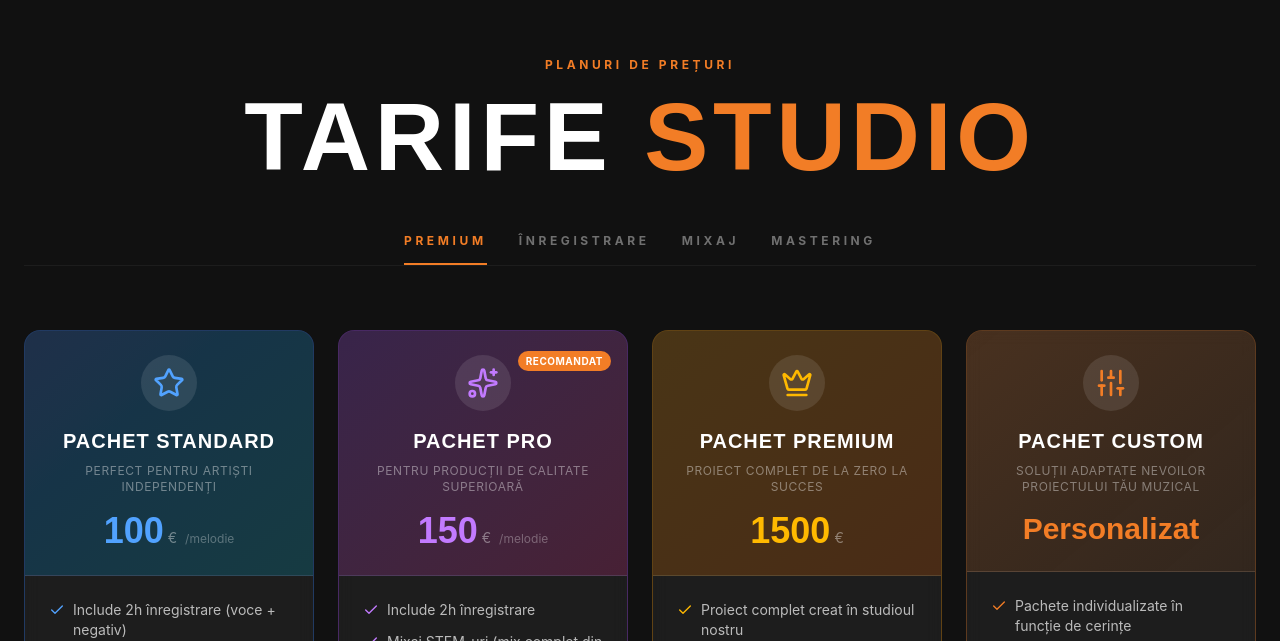
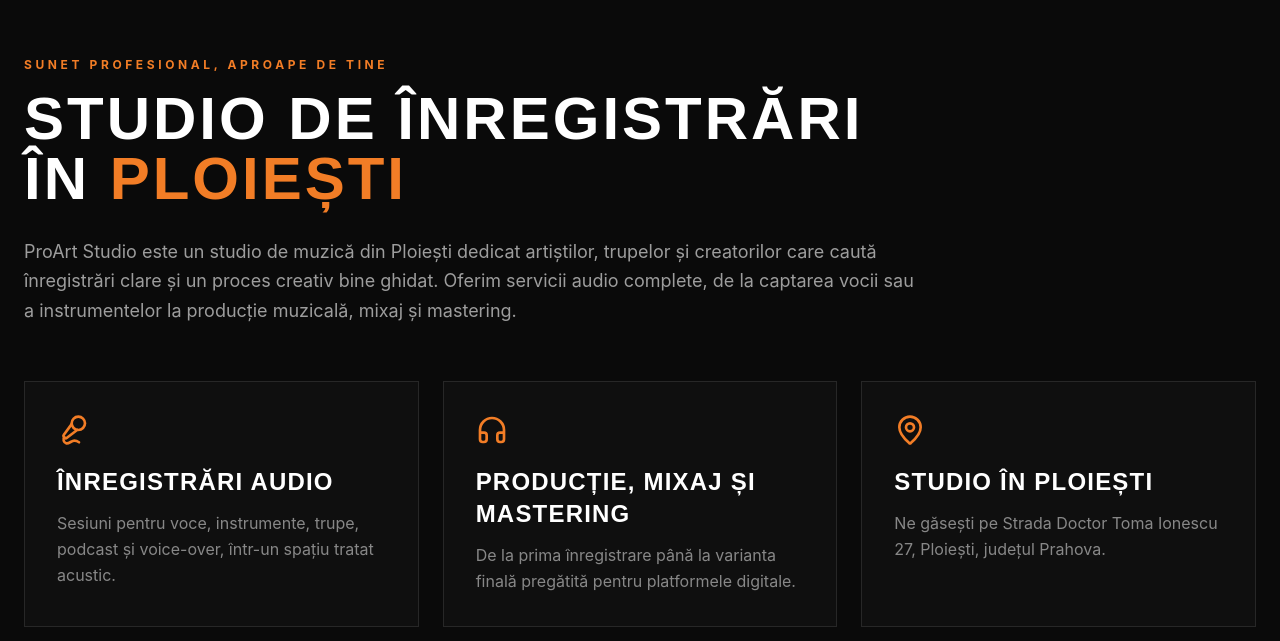
Before and after one commit to moskon1/proart.studio, a React (Vite) app: page / in a window 1280 px wide. Shown: the part 1659-2300 px from the top of the page. Built offline with nearby package versions, Linux system fonts and the light colour scheme.

Commit message:
seo + text

```diff
--- a/index.html
+++ b/index.html
@@ -1,9 +1,81 @@
 <!doctype html>
-<html lang="en">
+<html lang="ro">
   <head>
     <meta charset="UTF-8" />
     <meta name="viewport" content="width=device-width, initial-scale=1.0" />
-    <title>Proart Studio</title>
+    <title>Studio de înregistrări în Ploiești | ProArt Studio</title>
+    <meta
+      name="description"
+      content="ProArt Studio este un studio de înregistrări din Ploiești pentru voce și instrumente, producție muzicală, mixaj, mastering, voice-over și podcast."
+    />
+    <meta name="robots" content="index, follow, max-image-preview:large" />
+    <meta name="author" content="ProArt Studio" />
+    <meta name="theme-color" content="#111111" />
+    <link rel="canonical" href="https://proartstudio.ro/" />
+
+    <meta property="og:type" content="website" />
+    <meta property="og:locale" content="ro_RO" />
+    <meta property="og:site_name" content="ProArt Studio" />
+    <meta property="og:title" content="Studio de înregistrări în Ploiești | ProArt Studio" />
+    <meta
+      property="og:description"
+      content="Înregistrări audio, producție muzicală, mixaj și mastering în Ploiești."
+    />
+    <meta property="og:url" content="https://proartstudio.ro/" />
+    <meta property="og:image" content="https://proartstudio.ro/hero1.jpg" />
+    <meta property="og:image:alt" content="Interiorul ProArt Studio din Ploiești" />
+
+    <meta name="twitter:card" content="summary_large_image" />
+    <meta name="twitter:title" content="Studio de înregistrări în Ploiești | ProArt Studio" />
+    <meta
+      name="twitter:description"
+      content="Înregistrări audio, producție muzicală, mixaj și mastering în Ploiești."
+    />
+    <meta name="twitter:image" content="https://proartstudio.ro/hero1.jpg" />
+
+    <script type="application/ld+json">
+      {
+        "@context": "https://schema.org",
+        "@type": "LocalBusiness",
+        "@id": "https://proartstudio.ro/#studio",
+        "name": "ProArt Studio",
+        "url": "https://proartstudio.ro/",
+        "image": "https://proartstudio.ro/hero1.jpg",
+        "description": "Studio de înregistrări în Ploiești pentru voce și instrumente, producție muzicală, mixaj, mastering, voice-over și podcast.",
+        "email": "hello@proartstudio.ro",
+        "telephone": "+40 722 123 456",
+        "priceRange": "€€",
+        "address": {
+          "@type": "PostalAddress",
+          "streetAddress": "Strada Doctor Toma Ionescu 27",
+          "addressLocality": "Ploiești",
+          "addressRegion": "Prahova",
+          "postalCode": "100169",
+          "addressCountry": "RO"
+        },
+        "areaServed": [
+          {
+            "@type": "City",
+            "name": "Ploiești"
+          },
+          {
+            "@type": "AdministrativeArea",
+            "name": "Prahova"
+          }
+        ],
+        "hasOfferCatalog": {
+          "@type": "OfferCatalog",
+          "name": "Servicii studio audio",
+          "itemListElement": [
+            { "@type": "Offer", "itemOffered": { "@type": "Service", "name": "Înregistrări voce și instrumente" } },
+            { "@type": "Offer", "itemOffered": { "@type": "Service", "name": "Producție muzicală" } },
+            { "@type": "Offer", "itemOffered": { "@type": "Service", "name": "Mixaj audio" } },
+            { "@type": "Offer", "itemOffered": { "@type": "Service", "name": "Mastering audio" } },
+            { "@type": "Offer", "itemOffered": { "@type": "Service", "name": "Înregistrare podcast și voice-over" } }
+          ]
+        }
+      }
+    </script>
   </head>
   <body>
     <div id="root"></div>
--- a/src/App.tsx
+++ b/src/App.tsx
@@ -9,6 +9,7 @@
 import Artists from './components/Artists';
 import Contact from './components/Contact';
 import Footer from './components/Footer';
+import LocalSeo from './components/LocalSeo';
 
 export default function App() {
   return (
@@ -17,6 +18,7 @@
       <main>
         <Hero />
         <Services />
+        <LocalSeo />
         {/* <RecentRecords /> */}
              <Pricing />
                <About />
--- a/src/components/About.tsx
+++ b/src/components/About.tsx
@@ -15,7 +15,7 @@
             <div className="relative z-10 rounded-sm overflow-hidden">
               <img
                 src="/about.jpg"
-                alt="Sesiune Studio"
+                alt="Sesiune de înregistrări la ProArt Studio Ploiești"
                 className="w-full h-auto grayscale hover:grayscale-0 transition-all duration-700"
                 referrerPolicy="no-referrer"
               />
--- a/src/components/Contact.tsx
+++ b/src/components/Contact.tsx
@@ -36,10 +36,15 @@
 
             <div className="space-y-6">
               <h4 className="text-studio-accent font-display text-3xl">Rezervări</h4>
-              <p className="text-white/50 font-bold uppercase tracking-[0.2em] text-xs leading-relaxed">
-                hello@proartstudio.ro <br />
-                +40 722 123 456
-              </p>
+              <address className="text-white/50 not-italic font-bold uppercase tracking-[0.2em] text-xs leading-relaxed">
+                <a className="hover:text-studio-accent transition-colors" href="mailto:hello@proartstudio.ro">
+                  hello@proartstudio.ro
+                </a>
+                <br />
+                <a className="hover:text-studio-accent transition-colors" href="tel:+40722123456">
+                  +40 722 123 456
+                </a>
+              </address>
             </div>
           </div>
 
--- a/src/components/Hero.tsx
+++ b/src/components/Hero.tsx
@@ -7,7 +7,7 @@
     image: '/hero1.jpg',
     subtitle: 'Studio de Înregistrări Profesional',
     title: 'PROART <br /> <span class="text-studio-accent">STUDIO</span>',
-    description: 'Locul tau pentru producția muzicală, mixaj și mastering in Ploiesti.',
+    description: 'Studio de înregistrări în Ploiești pentru producție muzicală, mixaj și mastering.',
   },
     {
     image: '/hero3.jpg',
@@ -53,7 +53,7 @@
             animate={{ scale: 1 }}
             transition={{ duration: 6 }}
             src={slides[currentSlide].image}
-            alt="Studio de Înregistrări"
+            alt="Studio de înregistrări ProArt din Ploiești"
             className="w-full h-full object-cover opacity-70"
             referrerPolicy="no-referrer"
           />
--- /dev/null
+++ b/src/components/LocalSeo.tsx
@@ -0,0 +1,62 @@
+import React from 'react';
+import { motion } from 'motion/react';
+import { Headphones, MapPin, Mic2 } from 'lucide-react';
+
+const highlights = [
+  {
+    icon: Mic2,
+    title: 'Înregistrări audio',
+    text: 'Sesiuni pentru voce, instrumente, trupe, podcast și voice-over, într-un spațiu tratat acustic.',
+  },
+  {
+    icon: Headphones,
+    title: 'Producție, mixaj și mastering',
+    text: 'De la prima înregistrare până la varianta finală pregătită pentru platformele digitale.',
+  },
+  {
+    icon: MapPin,
+    title: 'Studio în Ploiești',
+    text: 'Ne găsești pe Strada Doctor Toma Ionescu 27, Ploiești, județul Prahova.',
+  },
+];
+
+export default function LocalSeo() {
+  return (
+    <section aria-labelledby="studio-ploiesti-title" className="py-24 bg-studio-darker">
+      <div className="max-w-7xl mx-auto px-6">
+        <motion.div
+          initial={{ opacity: 0, y: 20 }}
+          whileInView={{ opacity: 1, y: 0 }}
+          viewport={{ once: true }}
+          className="max-w-4xl mb-14"
+        >
+          <span className="text-studio-accent font-bold uppercase tracking-[0.3em] text-xs block mb-4">
+            Sunet profesional, aproape de tine
+          </span>
+          <h2
+            id="studio-ploiesti-title"
+            className="text-4xl md:text-6xl font-display font-bold text-studio-text-light mb-7"
+          >
+            Studio de înregistrări în <span className="text-studio-accent">Ploiești</span>
+          </h2>
+          <p className="text-white/60 text-lg leading-relaxed">
+            ProArt Studio este un studio de muzică din Ploiești dedicat artiștilor,
+            trupelor și creatorilor care caută înregistrări clare și un proces creativ
+            bine ghidat. Oferim servicii audio complete, de la captarea vocii sau a
+            instrumentelor la producție muzicală, mixaj și mastering.
+          </p>
+        </motion.div>
+
+        <div className="grid grid-cols-1 md:grid-cols-3 gap-6">
+          {highlights.map(({ icon: Icon, title, text }) => (
+            <article key={title} className="border border-white/10 p-8 bg-white/[0.02]">
+              <Icon aria-hidden="true" className="text-studio-accent mb-5" size={32} />
+              <h3 className="text-2xl font-display font-bold text-white mb-3">{title}</h3>
+              <p className="text-white/50 leading-relaxed">{text}</p>
+            </article>
+          ))}
+        </div>
+      </div>
+    </section>
+  );
+}
--- a/src/components/Services.tsx
+++ b/src/components/Services.tsx
@@ -122,12 +122,11 @@
 Scopul nostru este să transformăm fiecare sesiune de înregistrare într-o experiență productivă, plăcută și valoroasă din punct de vedere artistic.`,
     includes: [
       'Studio acustic tratat profesional',
-      'Microfoane premium (Neumann, AKG, Shure)',
-      'Preamplificatoare de calitate studio',
+      'Microfoane premium',
+      'Preamplificare si conversie de cea mai buna calitate',
       'Monitorizare în timp real în căști profesionale',
       'Asistență tehnică din partea unui inginer de sunet',
-      'Servicii de vocal coaching în timpul sesiunii',
-      'Fișiere în format WAV 24-bit/96kHz'
+      'Servicii de vocal coaching în timpul sesiunii'
     ],
     duration: '2-4 ore per piesă',
     features: ['Vocale', 'Instrumente acustice', 'Tobe', 'Chitare', 'Piane', 'Copii (mediu prietenos)']
@@ -142,12 +141,12 @@
 
 Colaborarea și comunicarea sunt esențiale în acest proces, iar scopul nostru este să livrăm un produs final echilibrat, competitiv și pregătit pentru orice platformă de distribuție.`,
     includes: [
-      'Echilibrare volum și panning',
-      'Equalizare profesională',
+      'Volum și panning',
+      'Egalizare sunet',
       'Compresie și procesare dinamică',
       'Efecte (reverb, delay, modulație)',
-      'Automation pentru dinamică expresivă',
-      'Feedback profesionist și rafinare',
+      'Automatizare',
+      'Feedback',
       'Stem-uri grupate la cerere'
     ],
     duration: '2-5 ore per piesă',
@@ -162,12 +161,12 @@
 Folosim echipamente și tehnici moderne pentru a asigura un nivel optim de loudness, păstrând în același timp dinamica și caracterul piesei. Fiecare proiect este tratat individual, cu respect pentru viziunea artistică și cu obiectivul de a obține un rezultat final competitiv pe piața actuală.`,
     includes: [
       'Corecție EQ finală',
-      'Compresie multibandă',
+      'Compresie',
       'Limitare și normalizare LUFS',
       'Optimizare pentru streaming (Spotify, Apple Music)',
       'Diferite formate (WAV, MP3, FLAC)',
-      'Verificare pe sisteme multiple de redare',
-      'Spațiu acustic tratat profesional'
+      'Verificare pe sisteme multiple de redare'
+
     ],
     duration: '1-2 ore per piesă',
     features: ['Single-uri', 'EP-uri', 'Albume', 'Platforme streaming']
```
Also changed, not shown: public/robots.txt (added), 1 other file (tests, documents, lock files or other folders).
